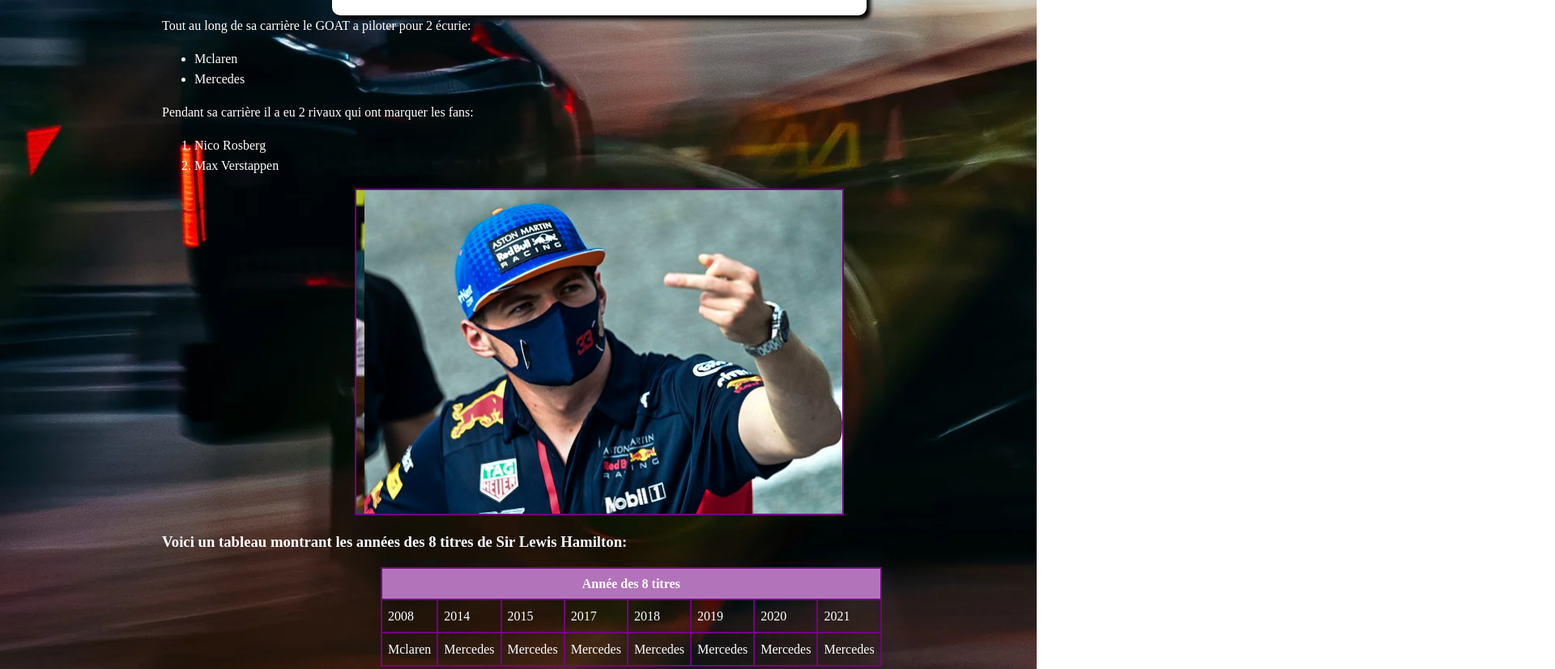
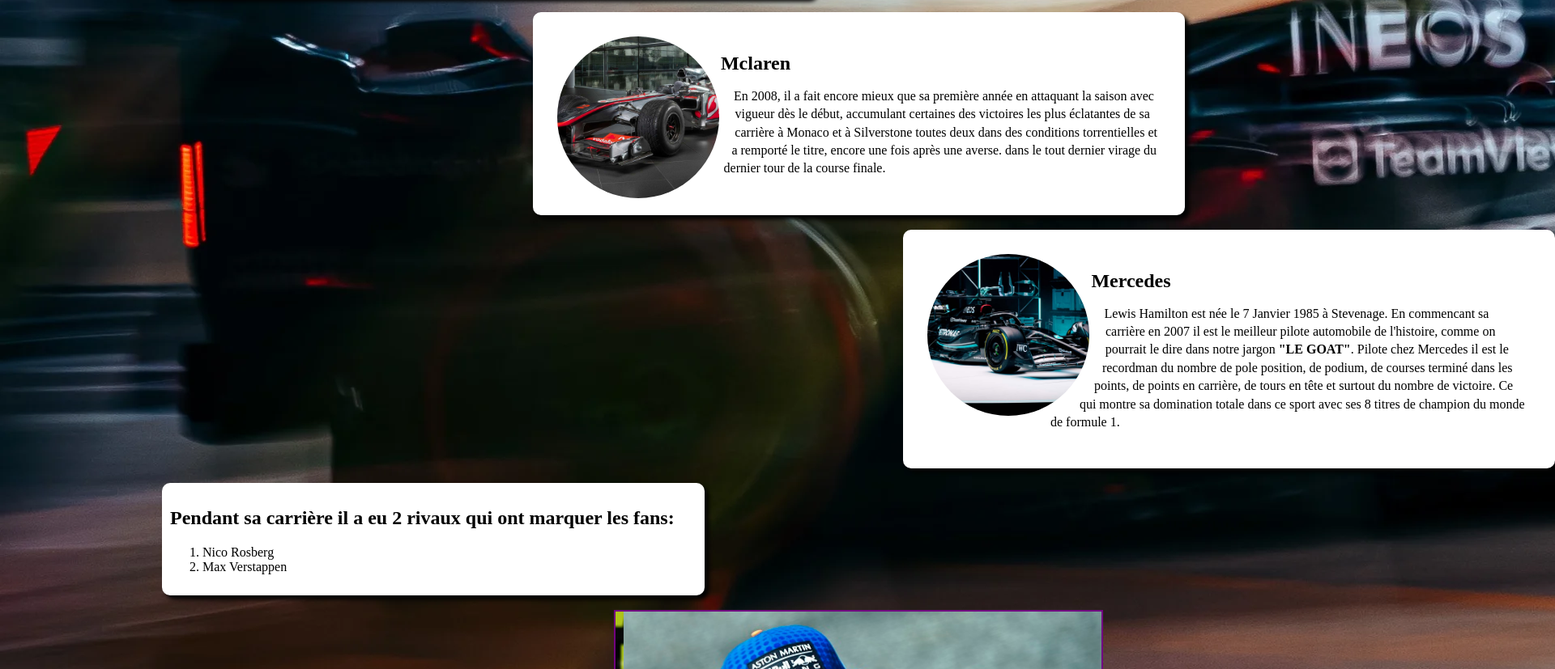
Before and after one commit to Razooooo/ESICAD-TD1, a plain HTML site: page index.html in a window 1280 px wide. Shown: the part 996-1823 px from the top of the page at 81% size, 1920 px wide, since content can reach past the window. Drawn offline with Linux system fonts and the light colour scheme.

Commit message:
modification 1

```diff
--- a/assets/style.css
+++ b/assets/style.css
@@ -4,6 +4,8 @@
 
 body{
     background-image: url("image/wallpaper.jpg");
+    width: 1920px;
+    height: 1080px;
 }
 
 .wrapper{
@@ -75,19 +77,12 @@
 }
 
 .container{
-    max-width: 600px;
-    margin: 0 auto;
+    max-width: 745px;
+    margin-right: auto;
     padding: 30px;
     border-radius: 10px;
     box-shadow: 5px 5px 5px rgba(3,3,3,3);
     background: #fff;
-}
-
-
-.container::after{
-    content: "";
-    display: block;
-    clear: both;
 }
 
 .container h2{
@@ -108,8 +103,71 @@
     margin: 0 20px 5px 0;
 }
 
+.bloc1{
+    max-width: 745px;
+    margin: 0 auto;
+    padding: 30px;
+    border-radius: 10px;
+    box-shadow: 5px 5px 5px rgba(3,3,3,3);
+    background: #fff;
+    color: #000000;
+}
+
+.bloc1 h2{
+    margin-bottom: 10px;
+}
+
+.bloc1 p{
+    line-height: 1.4;
+}
+
+img.mclaren{
+    width: 200px;
+    height: 200px;
+    object-fit: cover;
+    border-radius: 50%;
+    float: left;
+    shape-outside: margin-box;
+    margin: 0 20px 5px 0;
+}
+
+.bloc_merco{
+    max-width: 745px;
+    margin-left: auto;
+    padding: 30px;
+    border-radius: 10px;
+    box-shadow: 5px 5px 5px rgba(3,3,3,3);
+    background: #fff;
+    color: #000000;
+}
 
 
+.bloc_merco h2{
+    margin-bottom: 10px;
+}
+
+.bloc_merco p{
+    line-height: 1.4;
+}
+
+img.mercedes{
+    width: 200px;
+    height: 200px;
+    object-fit: cover;
+    border-radius: 50%;
+    float: left;
+    shape-outside: margin-box;
+    margin: 0 20px 5px 0;
+}
+
+.riveaux{
+    max-width: 650px;
+    margin-right: auto;
+    padding: 10px;
+    border-radius: 10px;
+    box-shadow: 5px 5px 5px rgba(3,3,3,3);
+    background: #ffffff;
+}
 
 img.image {
     width: 800px;
@@ -190,3 +248,9 @@
     margin-left: auto;
     margin-right: auto;
 }
+
+
+
+.Année_2018 td:hover{
+    background: #9910ac;
+}
--- a/index.html
+++ b/index.html
@@ -17,8 +17,8 @@
         <li><a href="https://fr.wikipedia.org/wiki/McLaren_Racing">Mclaren</a></li>
         <li><a href="https://fr.wikipedia.org/wiki/Mercedes_Grand_Prix">Mercedes</a></li>
         <li><a href="https://le10sport.com/formule1/f1-verstappen-hamilton-schumacher-les-plus-grandes-rivalites-de-lhistoire-622517">Rivalité</a></li>
-        <li><a href="#">Amitié</a></li>
-        <li><a href="#">Contact</a></li>
+        <li><a href="">Amitié</a></li>
+        <li><a href="https://www.instagram.com/lewishamilton/">Contact</a></li>
     </ul>
   </div>
   <div class="main_content">
@@ -38,18 +38,37 @@
           Ce qui montre sa domination totale dans ce sport avec ses 8 titres de champion du monde de formule 1.
          </p>
       </article>
-
+<br>
+      <article class = bloc1>
+          <img class="mclaren" src="assets/image/mclarenf1.jpg" alt="goat">
+          <h2 class="goatgraphie">  Mclaren</h2>
+          <p>
+          En 2008, il a fait encore mieux que sa première année en attaquant la saison avec vigueur dès le début,
+          accumulant certaines des victoires les plus éclatantes de sa carrière à Monaco et à Silverstone toutes deux dans des conditions torrentielles et a remporté le titre,
+          encore une fois après une averse. dans le tout dernier virage du dernier tour de la course finale.
+          </p>
+        </article>
+<br>
+      <article class = bloc_merco>
+          <img class="mclaren" src="assets/image/mercedes.jpg" alt="goat">
+          <h2 class="goatgraphie">  Mercedes</h2>
+          <p>
+          Lewis Hamilton est née le 7 Janvier 1985 à Stevenage. En commencant sa carrière en
+          2007 il est le meilleur pilote automobile de l'histoire, comme on pourrait le dire dans notre jargon <B>"LE GOAT"</B>.
+          Pilote chez Mercedes il est le recordman du nombre de pole position, de podium, de courses terminé dans les points, de points en carrière, de tours en tête et surtout du nombre de victoire.
+          Ce qui montre sa domination totale dans ce sport avec ses 8 titres de champion du monde de formule 1.
+        </p>
+      </article>
+<br>
+      <article class = riveaux>
+        <h2 class="goatgraphie"> Pendant sa carrière il a eu 2 rivaux qui ont marquer les fans:  </h2>
+          <ol>
+              <li>Nico Rosberg</li>
+              <li>Max Verstappen</li>
+          </ol>
+      </article>
+<br>
       <div>
-        Tout au long de sa carrière le GOAT a piloter pour 2 écurie:
-    <ul>
-        <li>Mclaren</li>
-        <li>Mercedes</li>
-      </ul>
-      Pendant sa carrière il a eu 2 rivaux qui ont marquer les fans:
-    <ol>
-        <li>Nico Rosberg</li>
-        <li>Max Verstappen</li>
-    </ol>
       <div id="slide">
         <div class="déroulant">
           <img  class="niconico" src="assets/image/nico.jpg" alt="Lewis Hamilton">
@@ -88,10 +107,11 @@
 
 
   <h3>Ferrari:</h3>
-      </div>
+
+
     </div>
   </div>
 </div>
-
+</div>
 </body>
 </html>
```
Also changed, not shown: assets/image/karting1.JPG (added), assets/image/karting4.JPG (added), assets/image/mclarenf1.jpg (added), assets/image/mercedes.jpg (added), 2 other files.
